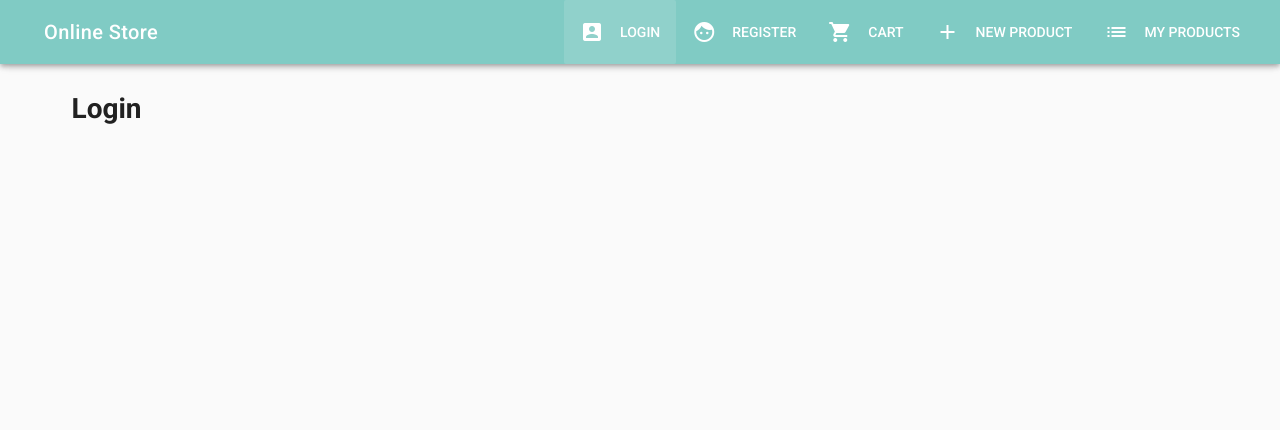
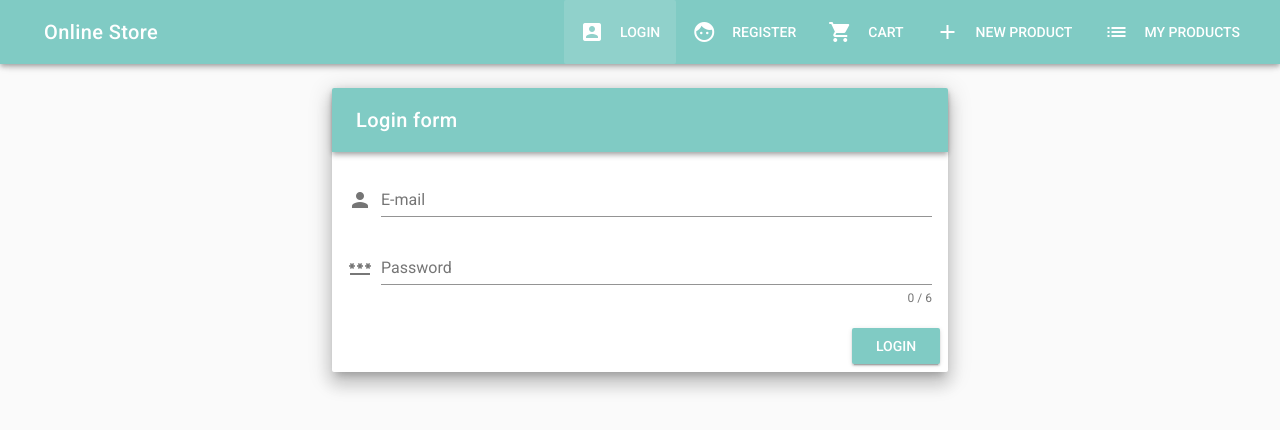
Before and after one commit to yurashalya/OnlineStore-Vue.js-, a Vue app: page /login in a window 1280 px wide. Shown: the top 430 px of the page. Built offline with nearby package versions, Linux system fonts and the light colour scheme.

Commit message:
Implementing the login page with vuetify

```diff
--- a/src/components/Auth/Login.vue
+++ b/src/components/Auth/Login.vue
@@ -1,11 +1,44 @@
 <template>
-	<v-container>
-		<v-layout row >
-			<v-flex xs12>
-				<h1>Login</h1>
-			</v-flex>
-		</v-layout>
-	</v-container>
+	<v-container fluid fill-height>
+        <v-layout align-center justify-center>
+          <v-flex xs12 sm8 md6>
+            <v-card class="elevation-12">
+              <v-toolbar color="teal lighten-3"dark>
+                <v-toolbar-title>Login form</v-toolbar-title>
+              </v-toolbar>
+              <v-card-text>
+                <v-form ref="form" v-model="valid" lazy-validation>
+                  <v-text-field
+                  prepend-icon="person"
+                  name="e-mail"
+                  label="E-mail"
+                  type="email"
+                  v-model="email"
+                  :rules="emailRules"
+                  ></v-text-field>
+                  <v-text-field
+                  prepend-icon="password"
+                  name="password"
+                  label="Password"
+                  type="password"
+                  v-model="password"
+                  :counter="6"
+                  :rules="passwordRules"
+                  ></v-text-field>
+                </v-form>
+              </v-card-text>
+              <v-card-actions>
+                <v-spacer></v-spacer>
+                <v-btn
+                color="teal lighten-3"dark
+                @click='onSubmit'
+                :disabled='!valid'
+                >Login</v-btn>
+              </v-card-actions>
+            </v-card>
+          </v-flex>
+        </v-layout>
+      </v-container>
 
 </template>
 
@@ -13,7 +46,27 @@
 	export default {
 		data () {
 			return {
-
+				email: '',
+				password: '',
+				valid: false,
+				emailRules: [
+					v => !!v || 'E-mail is required',
+       				v => /.+@.+/.test(v) || 'E-mail must be valid'
+				],
+				passwordRules: [
+					v => !!v || 'Password is required',
+       				v => (v && v.length >=6) || 'Password must be equal or than 6 characters'
+				],
+			}
+		},
+		methods: {
+			onSubmit () {
+				if (this.$refs.form.validate()) {
+					const user = {
+						email: this.email,
+						password: this.password
+					}
+				}
 			}
 		}
 	}
```
